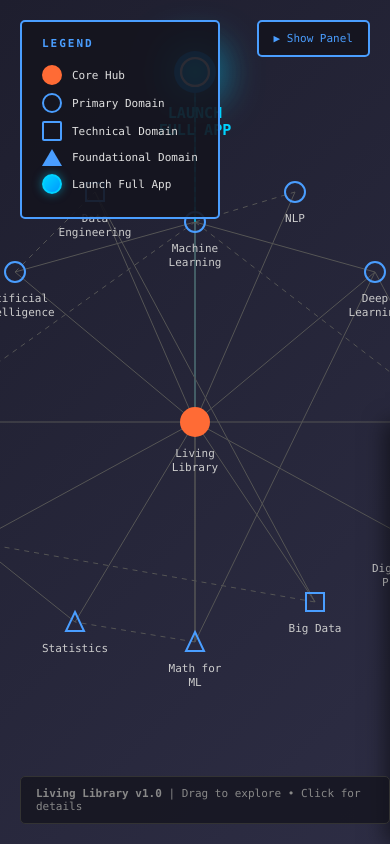
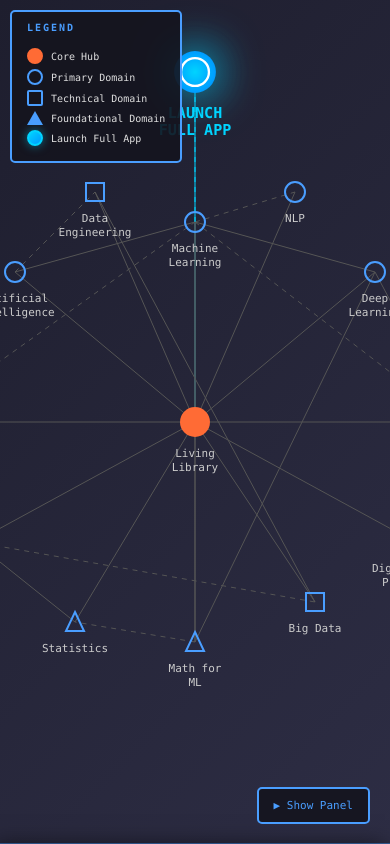
Before and after one commit to gsu-ds/living_library, a plain HTML site: page index.html in a window 390 px wide. Drawn offline with Linux system fonts and the light colour scheme.

Commit message:
Mobile UX updated.

```diff
--- a/assets/styles.css
+++ b/assets/styles.css
@@ -265,5 +265,58 @@
         bottom: 0;
         border-left: none;
         border-top: 2px solid #4a9eff;
+        padding: 20px;
+    }
+
+    #sidebar.collapsed {
+        transform: translateY(100%);  /* Slide down instead of right */
+    }
+
+    #toggle-sidebar {
+        right: 20px;
+        top: auto;
+        bottom: 20px;
+    }
+
+    #toggle-sidebar.collapsed {
+        right: 20px;
+        bottom: 20px;
+    }
+
+    #legend-box {
+        top: 10px;
+        left: 10px;
+        padding: 10px 15px;
+        max-width: calc(100vw - 120px);  /* Leave space for toggle button */
+    }
+
+    #legend-box .legend-title {
+        font-size: 10px;
+        margin-bottom: 8px;
+    }
+
+    .legend-item {
+        font-size: 10px;
+        margin: 5px 0;
+    }
+
+    .legend-shape {
+        width: 16px;
+        height: 16px;
+        margin-right: 8px;
+    }
+
+    .legend-shape.triangle {
+        border-left: 8px solid transparent;
+        border-right: 8px solid transparent;
+        border-bottom: 14px solid #4a9eff;
+    }
+
+    #info {
+        display: none;  /* Hide on mobile to reduce clutter */
+    }
+
+    #resize-handle {
+        display: none;  /* No resizing on mobile */
     }
 }
```
Lines whose indentation alone changed are shown as unchanged.
